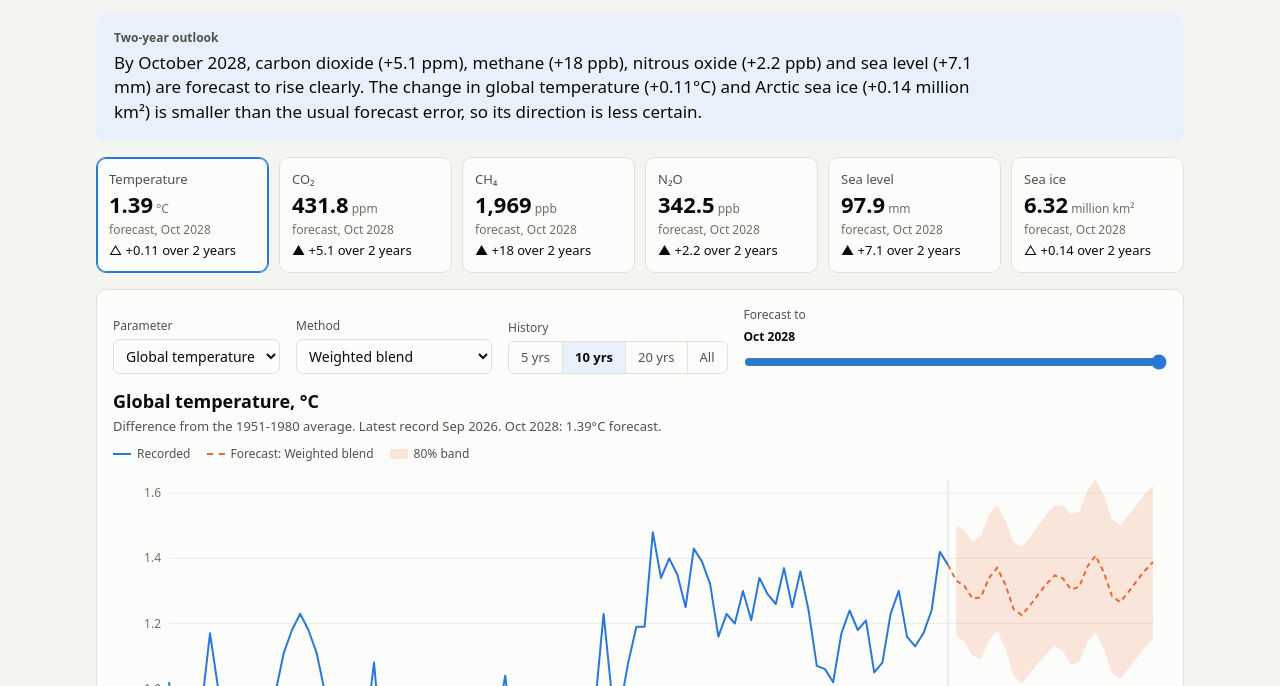
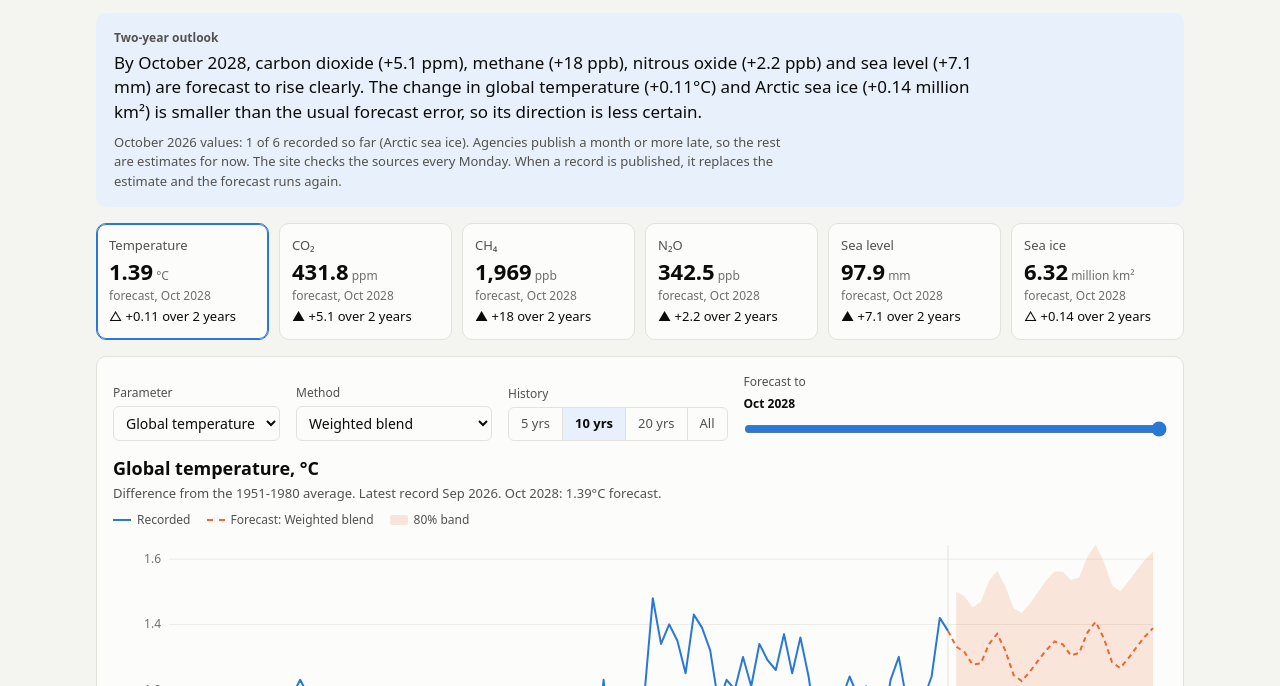
Before and after one commit to CherishVasant/earth-parameters, a plain HTML site: page index.html in a window 1280 px wide. Shown: the part 114-800 px from the top of the page. Drawn offline with Linux system fonts and the light colour scheme.

Commit message:
Explain how October 2026 estimates get replaced by records
Co-Authored-By: Claude Opus 5.5 <noreply@anthropic.com>

```diff
--- a/app.js
+++ b/app.js
@@ -68,6 +68,17 @@
       text += ` The change in ${list(unclear.map(part))} is smaller than the usual forecast error, so its direction is less certain.`;
     }
     $("answer").textContent = text;
+
+    const recorded = data.filter((s) => results[s.id].snapshot.observed);
+    const names = list(recorded.map(lowerName));
+    let note = `October 2026 values: ${recorded.length} of ${data.length} recorded so far`;
+    note += recorded.length ? ` (${names}).` : ".";
+    if (recorded.length < data.length) {
+      note += " Agencies publish a month or more late, so the rest are estimates for now. The site checks the sources every Monday. When a record is published, it replaces the estimate and the forecast runs again.";
+    } else {
+      note += " The site checks the sources every Monday and runs the forecast again with each new record.";
+    }
+    $("refresh-note").textContent = note;
   }
 
   function renderTiles() {
--- a/index.html
+++ b/index.html
@@ -23,6 +23,7 @@
     <section aria-labelledby="answer-title" class="answer">
       <h2 id="answer-title" class="eyebrow">Two-year outlook</h2>
       <p id="answer" class="answer-text">Loading the latest data...</p>
+      <p id="refresh-note" class="answer-note"></p>
     </section>
 
     <section aria-label="All parameters" class="tiles" id="tiles"></section>
--- a/styles.css
+++ b/styles.css
@@ -79,6 +79,8 @@ h1 { font-size: 28px; line-height: 1.2; letter-spacing: -0.01em; }
 .answer { background: var(--accent-bg); border-radius: 10px; padding: 16px 18px; }
 .eyebrow { font-size: 12px; font-weight: 600; color: var(--ink-2); margin-bottom: 4px; }
 .answer-text { font-size: 17px; line-height: 1.45; max-width: 90ch; }
+
+.answer-note { color: var(--ink-2); font-size: 13px; margin-top: 8px; max-width: 90ch; }
 
 .tiles { display: grid; grid-template-columns: repeat(6, minmax(0, 1fr)); gap: 10px; }
 .tile {
```
